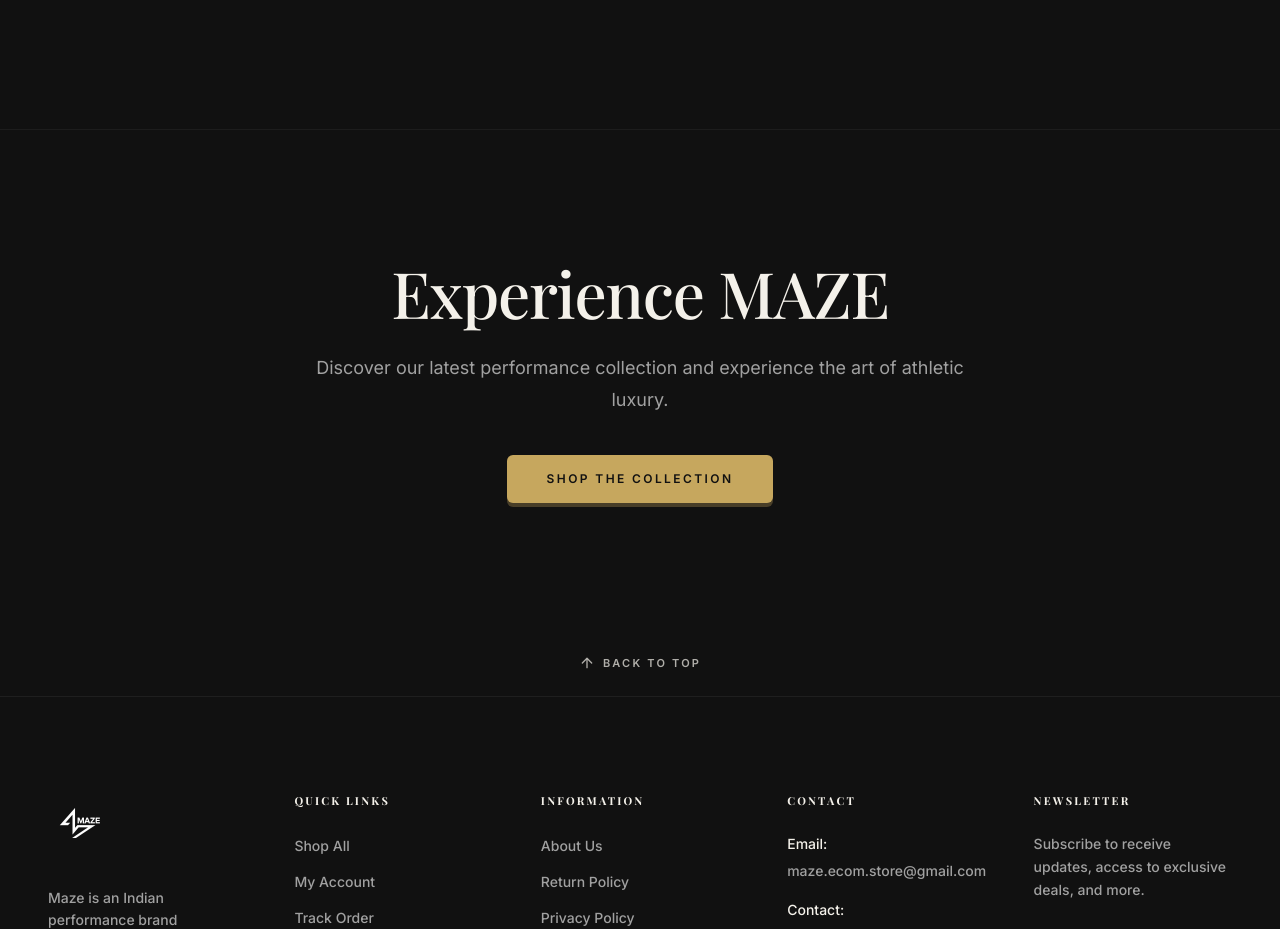
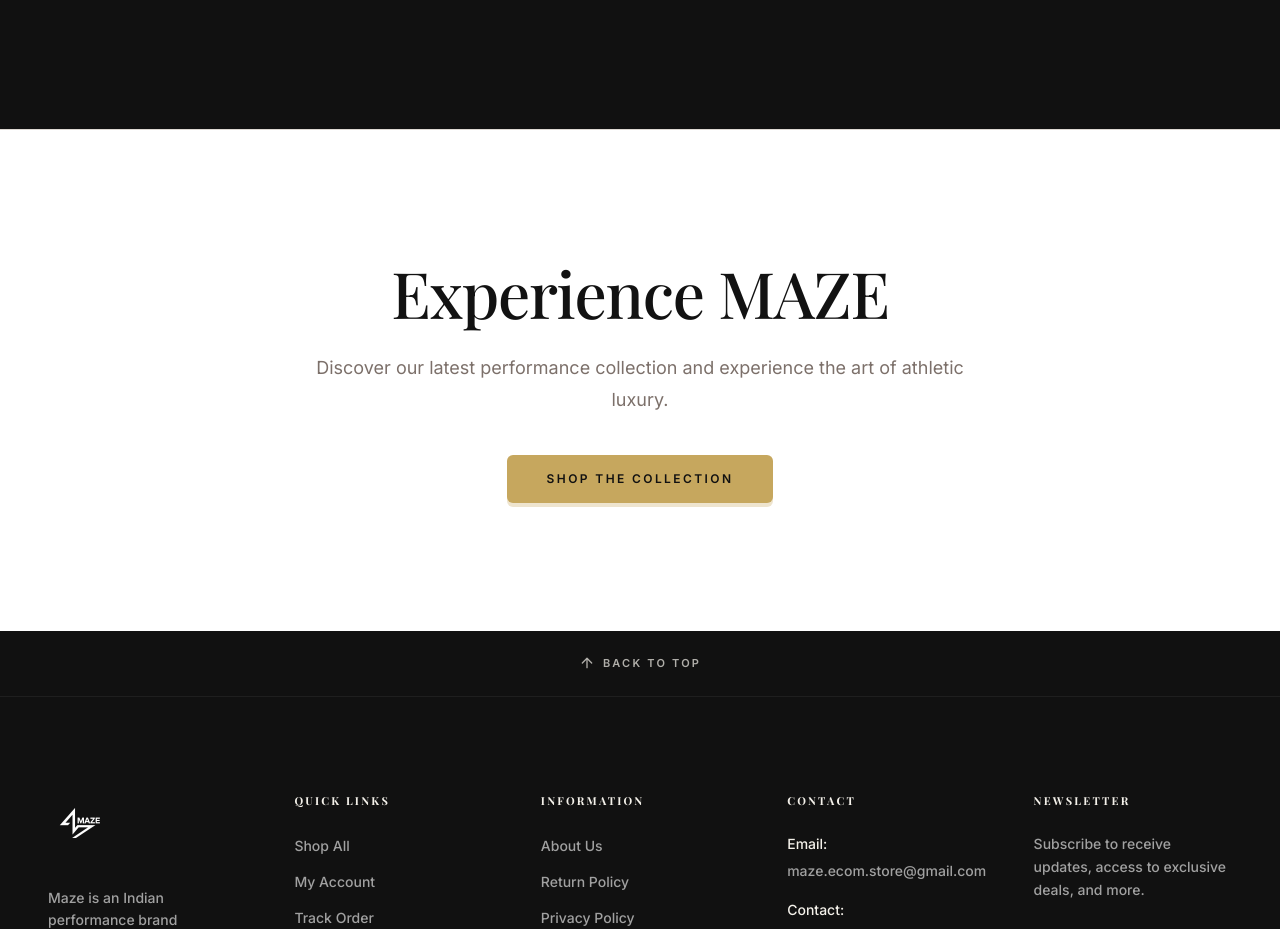
Before and after one commit to webaxishoprizo-svg/Maze, a React (Vite) app: page /about in a window 1280 px wide. Shown: the part 2428-3357 px from the top of the page. Built offline with nearby package versions, Linux system fonts and the light colour scheme; no server answers; the HTML template or start-up script is replaced by a standard one; a web font is replaced by a local one.

Commit message:
Change 'Experience MAZE' section back to page background color

```diff
--- a/src/pages/About.tsx
+++ b/src/pages/About.tsx
@@ -193,7 +193,7 @@
       </section>
 
       {/* CTA */}
-      <section className="py-24 lg:py-32 bg-[#111111] border-t border-white/5">
+      <section className="py-24 lg:py-32 bg-background border-t border-border">
         <div className="container mx-auto px-6 lg:px-12">
           <motion.div
             initial={{ opacity: 0, y: 30 }}
@@ -201,11 +201,11 @@
             viewport={{ once: true }}
             className="max-w-2xl mx-auto text-center"
           >
-            <h2 className="text-display font-serif mb-6 text-[#F4F1EA]">Experience MAZE</h2>
-            <p className="text-body-lg text-[#A1A1A1] mb-10">
+            <h2 className="text-display font-serif mb-6 text-foreground">Experience MAZE</h2>
+            <p className="text-body-lg text-muted-foreground mb-10">
               Discover our latest performance collection and experience the art of athletic luxury.
             </p>
-            <a href="/collection" className="inline-flex items-center justify-center bg-[#C6A75E] text-[#111111] px-10 py-4 text-xs font-bold tracking-[0.2em] uppercase rounded-[6px] hover:bg-white transition-all shadow-[0_4px_0_rgba(198,167,94,0.3)]">
+            <a href="/collection" className="inline-flex items-center justify-center bg-[#C6A75E] text-[#111111] px-10 py-4 text-xs font-bold tracking-[0.2em] uppercase rounded-[6px] hover:bg-[#b59855] transition-all shadow-[0_4px_0_rgba(198,167,94,0.3)] hover:shadow-[0_2px_0_rgba(198,167,94,0.3)] hover:translate-y-[2px]">
               <span>Shop the Collection</span>
             </a>
           </motion.div>
```
